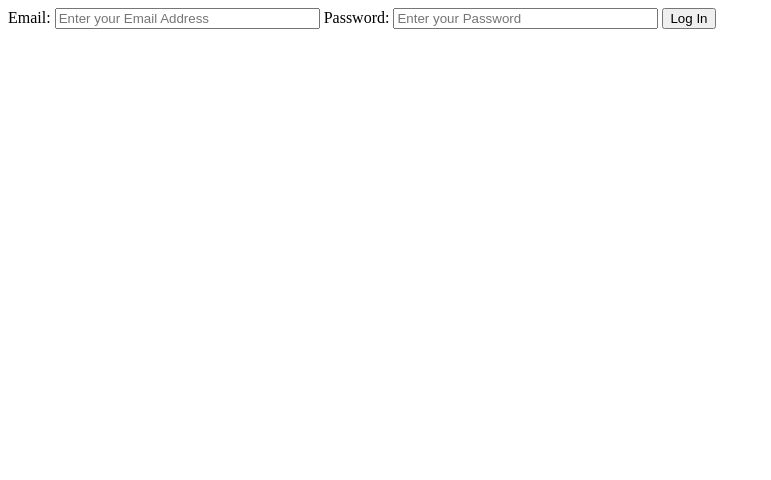
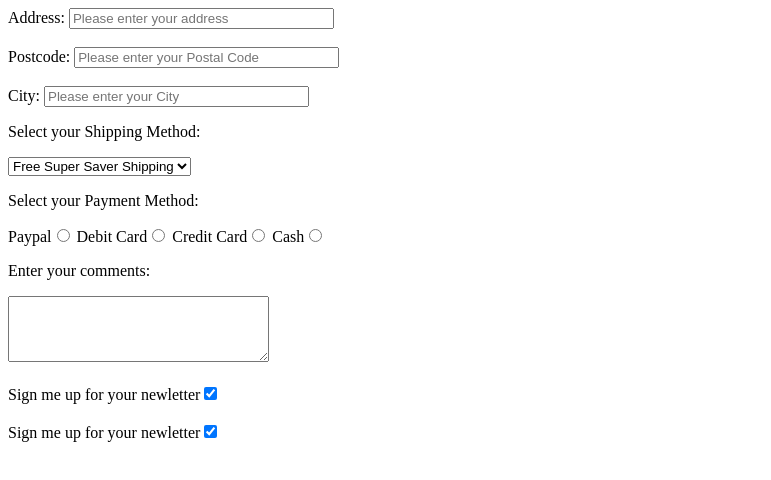
Before and after one commit to charlene0937/charlene0937.github.io, a plain HTML site: page webdevelopmentbootcamp/HTML/14. forms2.html in a window 1280 px wide. Shown: the whole page, without its empty margins (0-771 px from the left). Drawn offline with Linux system fonts and the light colour scheme.

Commit message:
Day 1 forms 2 changes

```diff
--- a/webdevelopmentbootcamp/HTML/14. forms2.html
+++ b/webdevelopmentbootcamp/HTML/14. forms2.html
@@ -7,14 +7,60 @@
     <title>Forms</title>
 </head>
 <body>
-  <form method="get">
-    <label for="email">Email:</label>
-    <input type="text" name="email" placeholder="Enter your Email Address" size="30px" maxlength="100" id="email">
+  <form>
 
-    <label for="password">Password:</label>
-    <input type="password" name="password" placeholder="Enter your Password" size="30px" maxlength="30" id="password">
+    <label for="address">Address:</label>
+    <input type="text" name="address" id="address" placeholder="Please enter your address" size="30px" maxlength="100">
+    <br>
+    <br>
 
-    <input type="submit" value="Log In">
+
+    <label for="postcode">Postcode:</label>
+    <input type="text" name="postcode" id="postcode" placeholder="Please enter your Postal Code" size="30px" maxlength="100">
+    <br>
+    <br>
+
+    <label for="city">City:</label>
+    <input type="text" name="city" id="city" placeholder="Please enter your City" size="30px" maxlength="100">
+
+    <br>
+
+
+    <p>Select your Shipping Method:</p>
+
+    <select name="shipping" id="shipping">
+      <option value="Free super saver shipping">Free Super Saver Shipping</option>
+
+      <option value="Two-Day Shipping">Two-Day Shipping</option>
+
+      <option value="One-Day Shipping">One-Day Shipping</option>
+    </select>
+
+    <p>Select your Payment Method: </p>
+    <label for="payment method">Paypal<input type="radio" name="payment" value="paypal"></label>
+
+    <label for="payment method">Debit Card<input type="radio" name="payment" value="debit card"></label>
+
+    <label for="payment method">Credit Card<input type="radio" name="payment" value="credit card"></label>
+
+    <label for="payment method">Cash<input type="radio" name="payment" value="cash"></label>
+
+    <p>Enter your comments: </p>
+    <textarea name="comments" id="comments" cols="30" rows="4"></textarea>
+    <br>
+    <br>
+
+    <label for="signup">Sign me up for your newletter<input type="checkbox" name="signup" checked="checked"></label>
+<br>
+<br>
+
+
+    <label for="save details">Sign me up for your newletter<input type="checkbox" name="save details" checked="checked"></label>
+
+
+
+
+
 
 
   </form>
```
